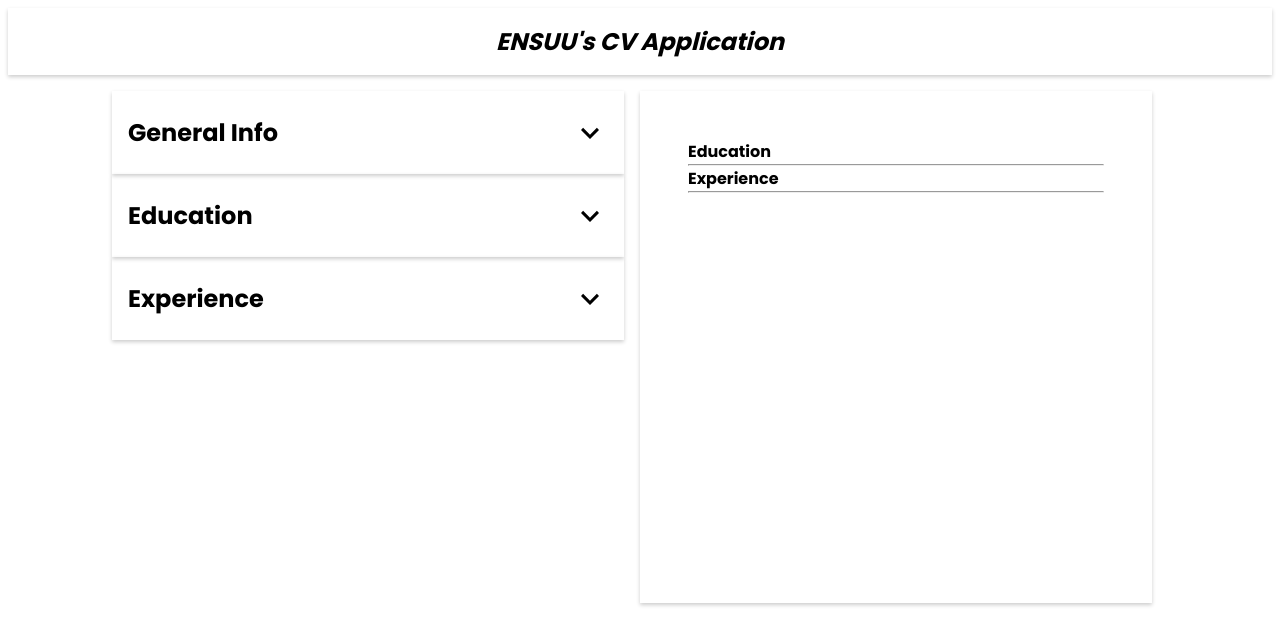
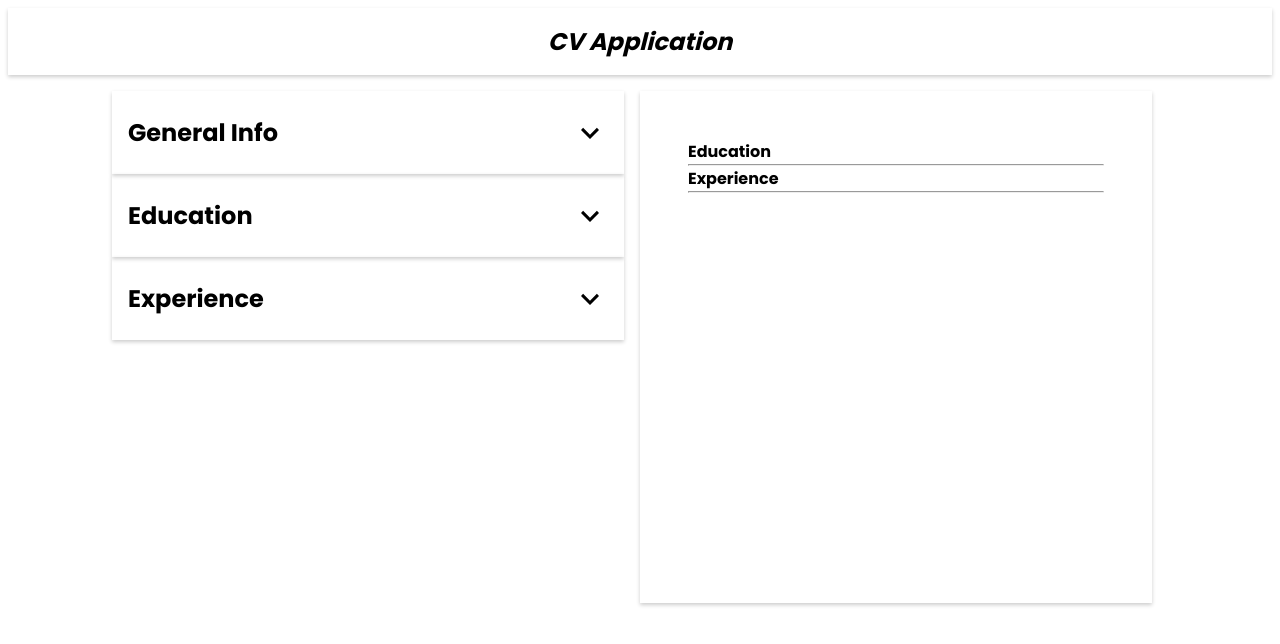
Before and after one commit to ENSUU/cv-application, a React (Vite) app: page / in a window 1280 px wide. Shown: the top 644 px of the page. Built offline with nearby package versions, Linux system fonts and the light colour scheme.

Commit message:
Remove GitHub username from the Navbar component

```diff
--- a/src/components/Navbar.jsx
+++ b/src/components/Navbar.jsx
@@ -3,7 +3,7 @@ import '../styles/navbar.css';
 function Navbar() {
     return (
         <nav>
-            <h1><i>ENSUU's CV Application</i></h1>
+            <h1><i>CV Application</i></h1>
         </nav>
     )
 }
```
